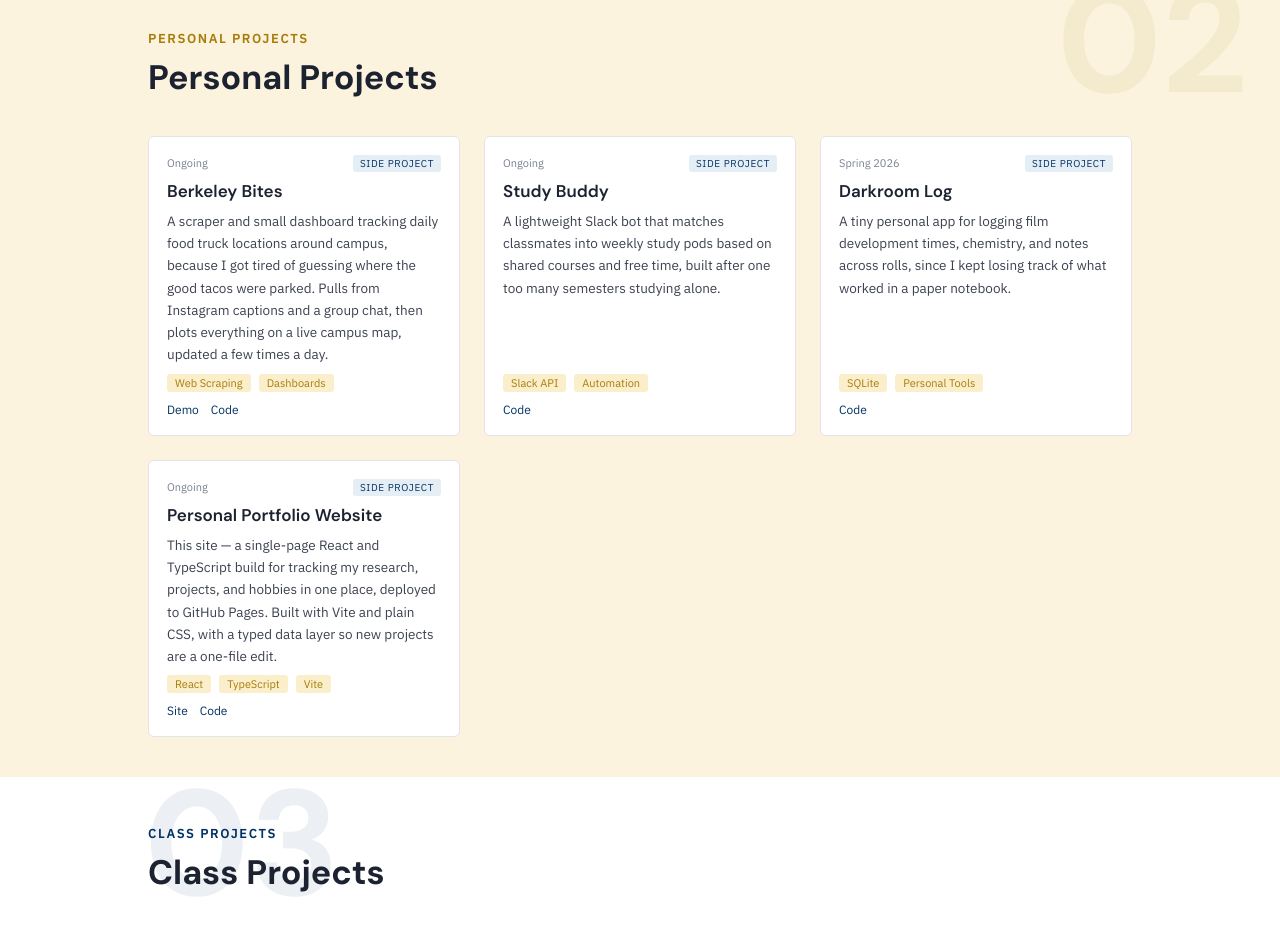
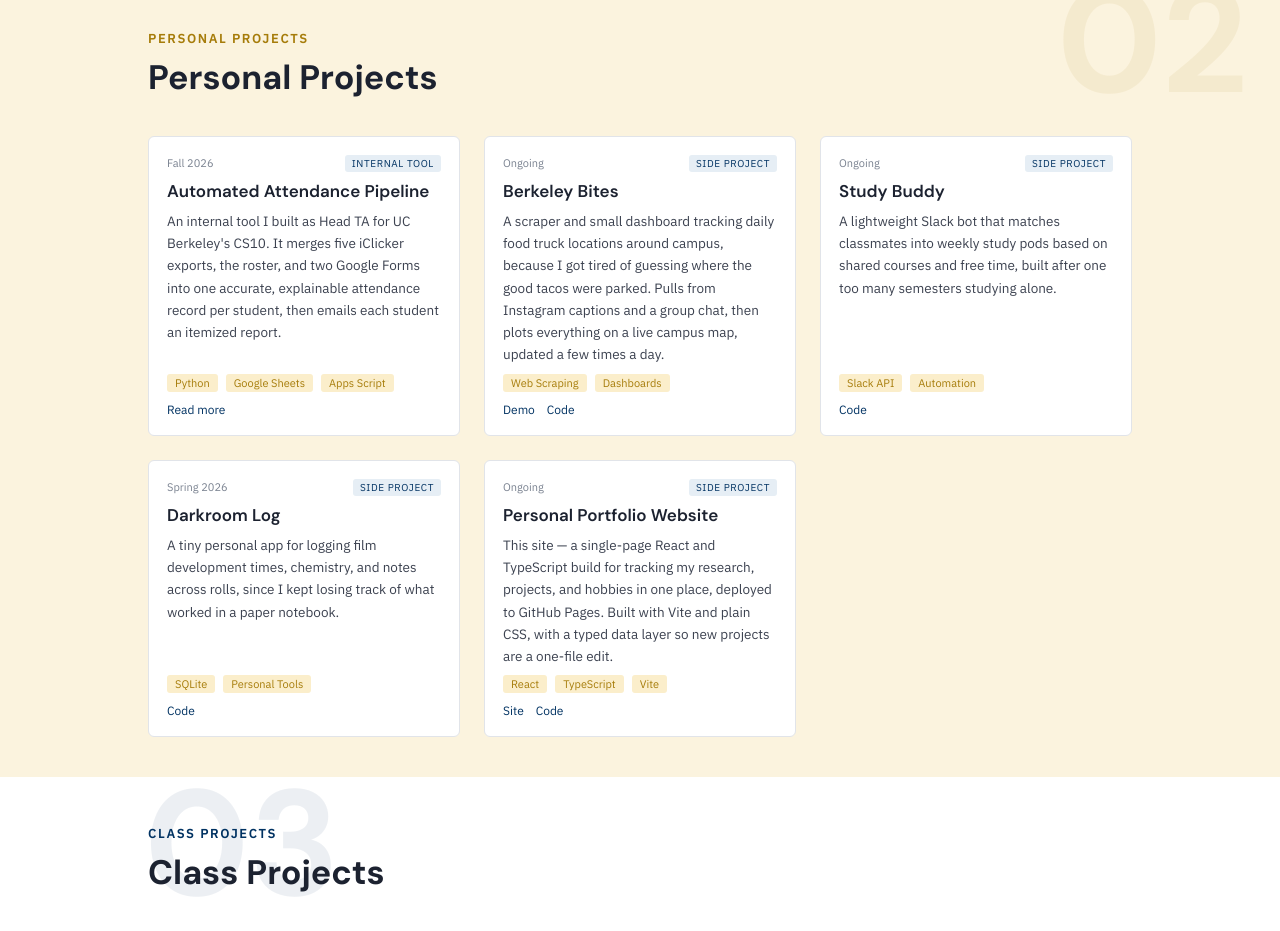
Before and after one commit to naheejeong/naheejeong.github.io, a React (Vite) app: page / in a window 1280 px wide. Shown: the part 1200-2131 px from the top of the page. Built offline with nearby package versions, Linux system fonts and the light colour scheme.

Commit message:
add Automated Attendance Pipeline for CS10 as project

```diff
--- a/src/App.css
+++ b/src/App.css
@@ -353,6 +353,10 @@
   box-shadow: 0 14px 28px var(--color-card-shadow);
 }
 
+.card--expandable {
+  cursor: pointer;
+}
+
 .card__body {
   display: flex;
   flex-direction: column;
@@ -420,6 +424,121 @@
   gap: 12px;
   font-size: 12px;
   margin-top: 2px;
+}
+
+.card__more {
+  background: none;
+  border: 0;
+  padding: 0;
+  font: inherit;
+  color: var(--color-accent);
+  cursor: pointer;
+}
+
+.card__more:hover {
+  color: var(--color-accent-hover);
+  text-decoration: underline;
+}
+
+/* ---------- Project details dialog ---------- */
+
+body:has(dialog[open]) {
+  overflow: hidden;
+}
+
+.details {
+  width: min(720px, calc(100vw - 32px));
+  max-height: calc(100vh - 48px);
+  padding: 0;
+  border: 1px solid var(--color-border);
+  border-radius: 8px;
+  background: var(--color-card-bg);
+  color: var(--color-body);
+  box-shadow: 0 24px 60px var(--color-card-shadow);
+}
+
+.details::backdrop {
+  background: rgba(10, 12, 18, 0.55);
+}
+
+.details__panel {
+  display: flex;
+  flex-direction: column;
+  gap: 14px;
+  padding: 28px 32px 32px;
+  font-size: 14px;
+  line-height: 1.65;
+}
+
+.details__header {
+  display: flex;
+  justify-content: space-between;
+  align-items: flex-start;
+  gap: 16px;
+}
+
+.details__title {
+  font-family: var(--font-heading);
+  font-weight: 600;
+  font-size: 24px;
+  line-height: 1.25;
+  margin: 0;
+  color: var(--color-ink);
+}
+
+.details__subtitle {
+  margin: 4px 0 0;
+  font-size: 13px;
+  color: var(--color-muted-2);
+}
+
+.details__close {
+  flex-shrink: 0;
+  width: 32px;
+  height: 32px;
+  border: 0;
+  border-radius: 4px;
+  background: none;
+  font-size: 26px;
+  line-height: 1;
+  color: var(--color-muted-2);
+  cursor: pointer;
+}
+
+.details__close:hover {
+  background: var(--color-placeholder-bg);
+  color: var(--color-ink);
+}
+
+.details__section p,
+.details__section ul,
+.details__section ol {
+  margin: 0 0 8px;
+}
+
+.details__section ul,
+.details__section ol {
+  padding-left: 20px;
+}
+
+.details__section li {
+  margin-bottom: 6px;
+}
+
+.details__heading {
+  font-family: var(--font-heading);
+  font-weight: 600;
+  font-size: 12px;
+  letter-spacing: 0.08em;
+  text-transform: uppercase;
+  color: var(--color-gold);
+  margin: 8px 0 6px;
+}
+
+@media (max-width: 640px) {
+  .details__panel {
+    padding: 22px 20px 24px;
+  }
 }
 
 /* ---------- Hobbies ---------- */
--- a/src/components/ProjectCard.tsx
+++ b/src/components/ProjectCard.tsx
@@ -1,3 +1,4 @@
+import { useRef, type MouseEvent } from 'react';
 import type { Project } from '../data/projects';
 
 interface ProjectCardProps {
@@ -5,8 +6,21 @@
 }
 
 export function ProjectCard({ project }: ProjectCardProps) {
+  const dialogRef = useRef<HTMLDialogElement>(null);
+  const { details } = project;
+
+  // The whole card opens the dialog; "Read more" is the keyboard-accessible target.
+  const openDetails = (e: MouseEvent<HTMLDivElement>) => {
+    if ((e.target as Element).closest('a')) return;
+    if (window.getSelection()?.toString()) return;
+    dialogRef.current?.showModal();
+  };
+
   return (
-    <div className="card">
+    <div
+      className={details ? 'card card--expandable' : 'card'}
+      onClick={details ? openDetails : undefined}
+    >
       <div className="card__body">
         <div className="card__top">
           <span className="card__date">{project.date}</span>
@@ -21,14 +35,74 @@
             </span>
           ))}
         </div>
+        {(project.links.length > 0 || details) && (
           <div className="card__links">
+            {details && (
+              <button type="button" className="card__more">
+                Read more
+              </button>
+            )}
             {project.links.map((link) => (
               <a key={link.label} href={link.url} target="_blank" rel="noreferrer">
                 {link.label}
               </a>
             ))}
           </div>
+        )}
       </div>
+      {details && (
+        <dialog
+          ref={dialogRef}
+          className="details"
+          aria-labelledby={`${project.id}-details-title`}
+          onClick={(e) => {
+            e.stopPropagation();
+            if (e.target === e.currentTarget) e.currentTarget.close();
+          }}
+        >
+          <div className="details__panel">
+            <div className="details__header">
+              <div>
+                <h2 id={`${project.id}-details-title`} className="details__title">
+                  {project.title}
+                </h2>
+                {details.subtitle && <p className="details__subtitle">{details.subtitle}</p>}
+              </div>
+              <button
+                type="button"
+                className="details__close"
+                aria-label="Close"
+                onClick={() => dialogRef.current?.close()}
+              >
+                &times;
+              </button>
+            </div>
+            <div className="card__tags">
+              {project.tags.map((tag) => (
+                <span key={tag} className="card__tag">
+                  {tag}
+                </span>
+              ))}
+            </div>
+            {details.sections.map((section) => {
+              const List = section.ordered ? 'ol' : 'ul';
+              return (
+                <section key={section.heading} className="details__section">
+                  <h3 className="details__heading">{section.heading}</h3>
+                  {section.paragraphs?.map((text) => <p key={text}>{text}</p>)}
+                  {section.items && (
+                    <List>
+                      {section.items.map((text) => (
+                        <li key={text}>{text}</li>
+                      ))}
+                    </List>
+                  )}
+                </section>
+              );
+            })}
+          </div>
+        </dialog>
+      )}
     </div>
   );
 }
--- a/src/data/projects.ts
+++ b/src/data/projects.ts
@@ -1,6 +1,18 @@
 export interface ProjectLink {
   label: string;
   url: string;
+}
+
+export interface ProjectDetailSection {
+  heading: string;
+  paragraphs?: string[];
+  items?: string[];
+  ordered?: boolean;
+}
+
+export interface ProjectDetails {
+  subtitle?: string;
+  sections: ProjectDetailSection[];
 }
 
 export interface Project {
@@ -11,6 +23,7 @@
   date: string;
   status: string;
   links: ProjectLink[];
+  details?: ProjectDetails;
 }
 
 // TODO: replace with real projects, dates, tags, and links before publishing.
@@ -52,6 +65,66 @@
 ];
 
 export const personalProjects: Project[] = [
+  {
+    id: 'p0',
+    title: 'Automated Attendance Pipeline',
+    description:
+      "An internal tool I built as Head TA for UC Berkeley's CS10. It merges five iClicker exports, the roster, and two Google Forms into one accurate, explainable attendance record per student, then emails each student an itemized report.",
+    tags: ['Python', 'Google Sheets', 'Apps Script'],
+    date: 'Fall 2026',
+    status: 'Internal tool',
+    links: [],
+    details: {
+      subtitle: "Internal tool for UC Berkeley's CS10 course staff (Fall 2026)",
+      sections: [
+        {
+          heading: 'Overview',
+          paragraphs: [
+            'As Head TA for CS10, I built an internal tool that turns raw attendance data into one accurate, explainable record for every student. Attendance comes from five separate iClicker exports (lecture, two labs, two discussions), and it has to be combined with the enrollment roster, a late-add form, and an attendance-waiver form before anyone can say how many absences a student has, whether they have passes left, or whether their exam retakes are locked. Doing this by hand for 175 students across a dozen recurring sessions is slow and easy to get wrong.',
+            'The tool does it with a couple of commands and produces a staff-only Google Sheet. It can also write a personalized status email to each student showing exactly which sessions counted against them and why.',
+          ],
+        },
+        {
+          heading: 'Key features',
+          items: [
+            'One record per student: absences, passes used and left, retake lock status, and a full absence-by-absence audit trail.',
+            'Applies the course policy exactly: it merges lab and discussion sections, honors excused absences, late-add start dates, and attendance waivers, and assigns passes in date order. Nothing is guessed. Anything the data cannot support is flagged for a human to review, and no number is changed silently.',
+            'Fully recomputed on every run from the source files, so a correction made in iClicker or a form shows up in the next run. No stale state, and the same inputs always give the same output.',
+            "Built-in safety checks: it stops on malformed or missing input, cross-checks iClicker's own totals, catches an export column that is dated a day off, and warns if an older export is imported by mistake.",
+            'Personalized emails for every student, generated from an editable template. Each one lists the exact date, time, and type of every counted absence and every session that did not count, and refuses to generate if the list and the count disagree.',
+            'Send-safety in Google Apps Script: test mode, small-batch-first sending, a permanent send log, and guards that stop a student from being emailed twice or a batch from being sent from the wrong tab.',
+            'Privacy by design: student data stays out of version control, the repository is private, the Sheet is view-only for named staff, and the automated tests use only invented students.',
+          ],
+        },
+        {
+          heading: 'Pipeline',
+          ordered: true,
+          items: [
+            'Export the five iClicker courses, the bCourses roster, and the two Google Form responses.',
+            'A Python pipeline validates and merges everything, applies the attendance policy, and writes a multi-tab workbook (student summary, attendance grid, absence details, waivers, warnings, and data-quality checks).',
+            'Import the workbook into Google Sheets as a staff-only dashboard.',
+            'Optionally generate one personalized email draft per student from a template.',
+            'Send from a Google Sheet with Apps Script: test to myself first, then a small batch, then everyone, with every send logged.',
+          ],
+        },
+        {
+          heading: 'Impact',
+          items: [
+            'Tracked 208 people across 12 session slots and five data sources, with results I could trust: an independent re-implementation of the rules matched the tool for every student, and a suite of 70+ automated tests (including deliberate rule-breaking checks) guards the logic.',
+            'Gave staff one clear place to see who is at risk, instead of piecing it together from five exports and two forms.',
+            'Sent a personalized, itemized attendance report to all 175 enrolled students in a single session (the final batch of 165 went out in about four minutes), each with a clear way to report a mistake, so errors can be fixed at the source.',
+            "Built with care for real students' records: honest about missing data, conservative about what it assumes, and hardened with safeguards (test sends, a permanent send log, duplicate-send and wrong-tab guards) after real-world use.",
+          ],
+        },
+        {
+          heading: 'Tools',
+          paragraphs: [
+            'Python 3.13, pytest, openpyxl, Google Sheets, Google Apps Script (GmailApp), Git/GitHub',
+          ],
+        },
+      ],
+    },
+  },
   {
     id: 'p1',
     title: 'Berkeley Bites',
```
Also changed, not shown: public/images/portrait.jpg. Lines whose indentation alone changed are shown as unchanged.
